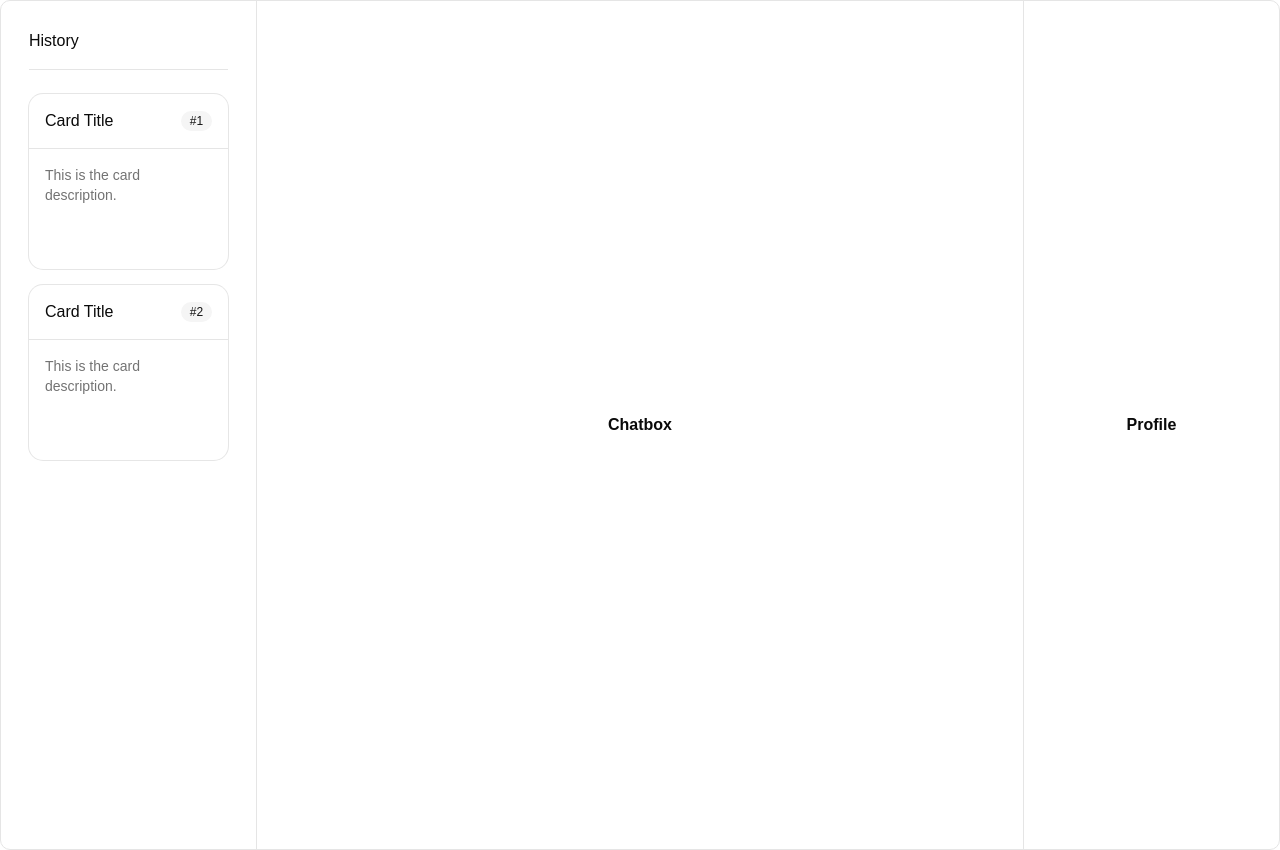
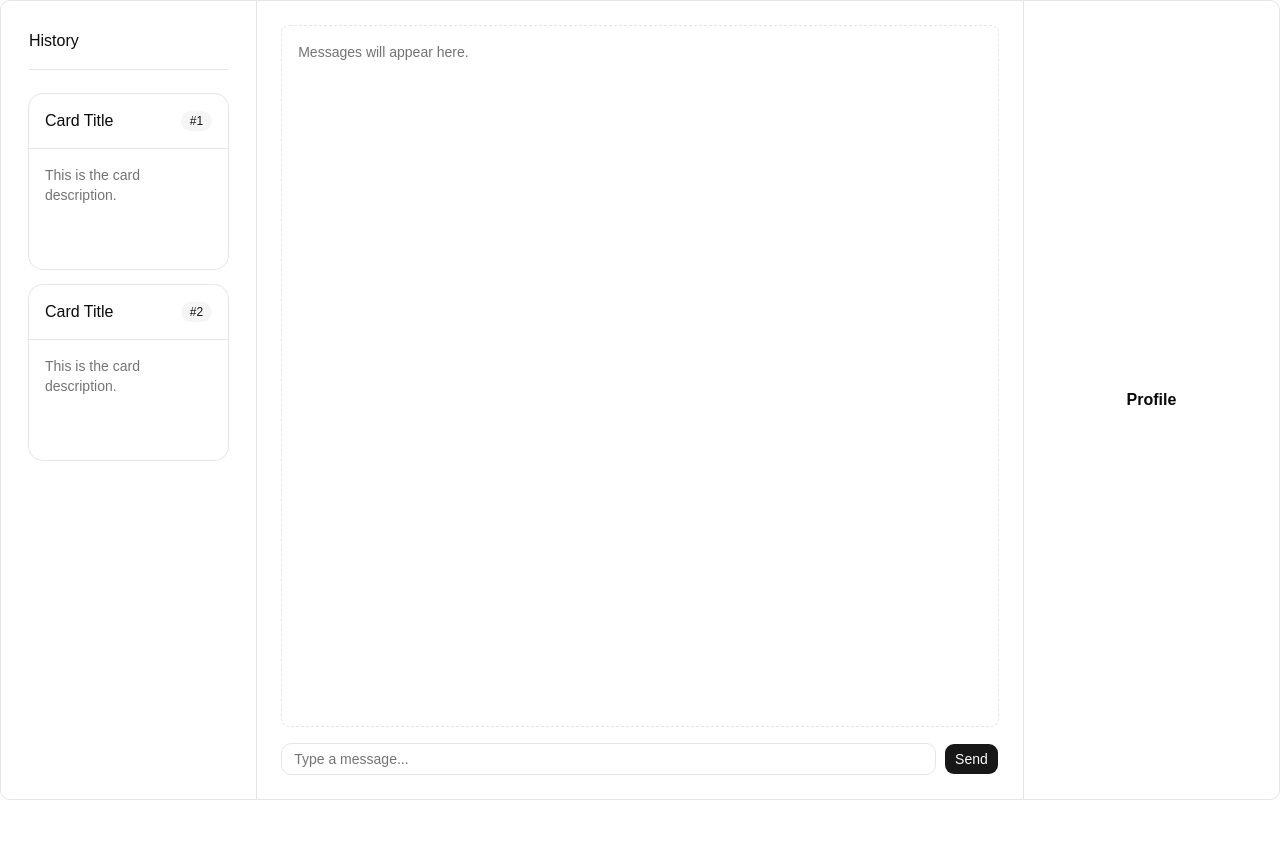
Before and after one commit to csabika98/ConvoVault, a React (Vite) app: page / in a window 1280 px wide. After the commit the page ends 800 px from the top, so only its background shows below. Built offline with nearby package versions, Linux system fonts and the light colour scheme.

Commit message:
Add chatbox

```diff
--- a/src/App.jsx
+++ b/src/App.jsx
@@ -4,6 +4,7 @@ import {
   ResizablePanelGroup,
 } from "@/components/ui/resizable";
 import History from "./components/History/History";
+import Chatbox from "./components/Chatbox/Chatbox";
 
 
 function App() {
@@ -11,23 +12,23 @@ function App() {
     <>
       <ResizablePanelGroup
         orientation="horizontal"
-        className="h-screen w-full rounded-lg border"
+        className="min-w-0 rounded-lg border"
       >
         <ResizablePanel defaultSize={20}>
-          <div className="flex h-full items-center justify-center p-6">
+          <div className="flex h-full min-h-0 min-w-0 flex-col overflow-auto p-6">
             {/*<span className="font-semibold">Sidebar</span>*/}
             <History />
           </div>
         </ResizablePanel>
         <ResizableHandle />
         <ResizablePanel defaultSize={60}>
-          <div className="flex h-full items-center justify-center p-6">
-            <span className="font-semibold">Chatbox</span>
+          <div className="flex h-full min-h-0 min-w-0 flex-col p-6">
+            <Chatbox />
           </div>
         </ResizablePanel>
         <ResizableHandle />
         <ResizablePanel defaultSize={20}>
-          <div className="flex h-full items-center justify-center p-6">
+          <div className="flex h-full min-h-0 min-w-0 flex-col items-center justify-center p-6">
             <span className="font-semibold">Profile</span>
           </div>
         </ResizablePanel>
--- a/src/components/Chatbox/Chatbox.jsx
+++ b/src/components/Chatbox/Chatbox.jsx
@@ -0,0 +1,40 @@
+import { useState } from "react";
+import { Button } from "@/components/ui/button";
+
+function Chatbox() {
+  const [message, setMessage] = useState("");
+
+  function handleSend() {
+    const text = message.trim();
+    if (!text) return;
+    setMessage("");
+  }
+
+  return (
+    <div className="flex h-full min-h-0 min-w-0 flex-col">
+      <div className="min-h-0 flex-1 overflow-auto rounded-md border border-dashed border-border p-4 text-sm text-muted-foreground">
+        Messages will appear here.
+      </div>
+      <div className="mt-4 flex min-w-0 shrink-0 items-center gap-2">
+        <input
+          type="text"
+          value={message}
+          onChange={(e) => setMessage(e.target.value)}
+          onKeyDown={(e) => {
+            if (e.key === "Enter") {
+              e.preventDefault();
+              handleSend();
+            }
+          }}
+          placeholder="Type a message..."
+          className="h-8 min-w-0 flex-1 rounded-lg border border-input bg-background px-3 text-sm text-foreground outline-none transition-colors placeholder:text-muted-foreground focus-visible:border-ring focus-visible:ring-[3px] focus-visible:ring-ring/50"
+        />
+        <Button type="button" onClick={handleSend}>
+          Send
+        </Button>
+      </div>
+    </div>
+  );
+}
+
+export default Chatbox;
--- a/src/components/History/History.jsx
+++ b/src/components/History/History.jsx
@@ -5,7 +5,7 @@ function History() {
 
   return (
     <>
-      <div className="w-full min-h-screen bg-background p-1">
+      <div className="h-full min-h-0 w-full bg-background p-1">
         <h1 className="mb-4">History</h1>
         <Separator className="mb-6" />
           <div className="flex flex-col gap-4 max-w-6xl mx-auto w-full">
--- a/src/components/ui/resizable.jsx
+++ b/src/components/ui/resizable.jsx
@@ -9,7 +9,7 @@ function ResizablePanelGroup({
   return (
     <ResizablePrimitive.Group
       data-slot="resizable-panel-group"
-      className={cn("flex h-full w-full aria-[orientation=vertical]:flex-col", className)}
+      className={cn("flex h-full min-w-0 aria-[orientation=vertical]:flex-col", className)}
       {...props} />
   );
 }
--- a/src/index.css
+++ b/src/index.css
@@ -118,11 +118,17 @@
 }
 
 @layer base {
+  html,
+  body,
+  #root {
+    height: 100dvh;
+  }
+
   * {
     @apply border-border outline-ring/50;
     }
   body {
-    @apply bg-background text-foreground;
+    @apply m-0 bg-background text-foreground;
     }
   button:not(:disabled), [role="button"]:not(:disabled) {
     cursor: pointer;
```
